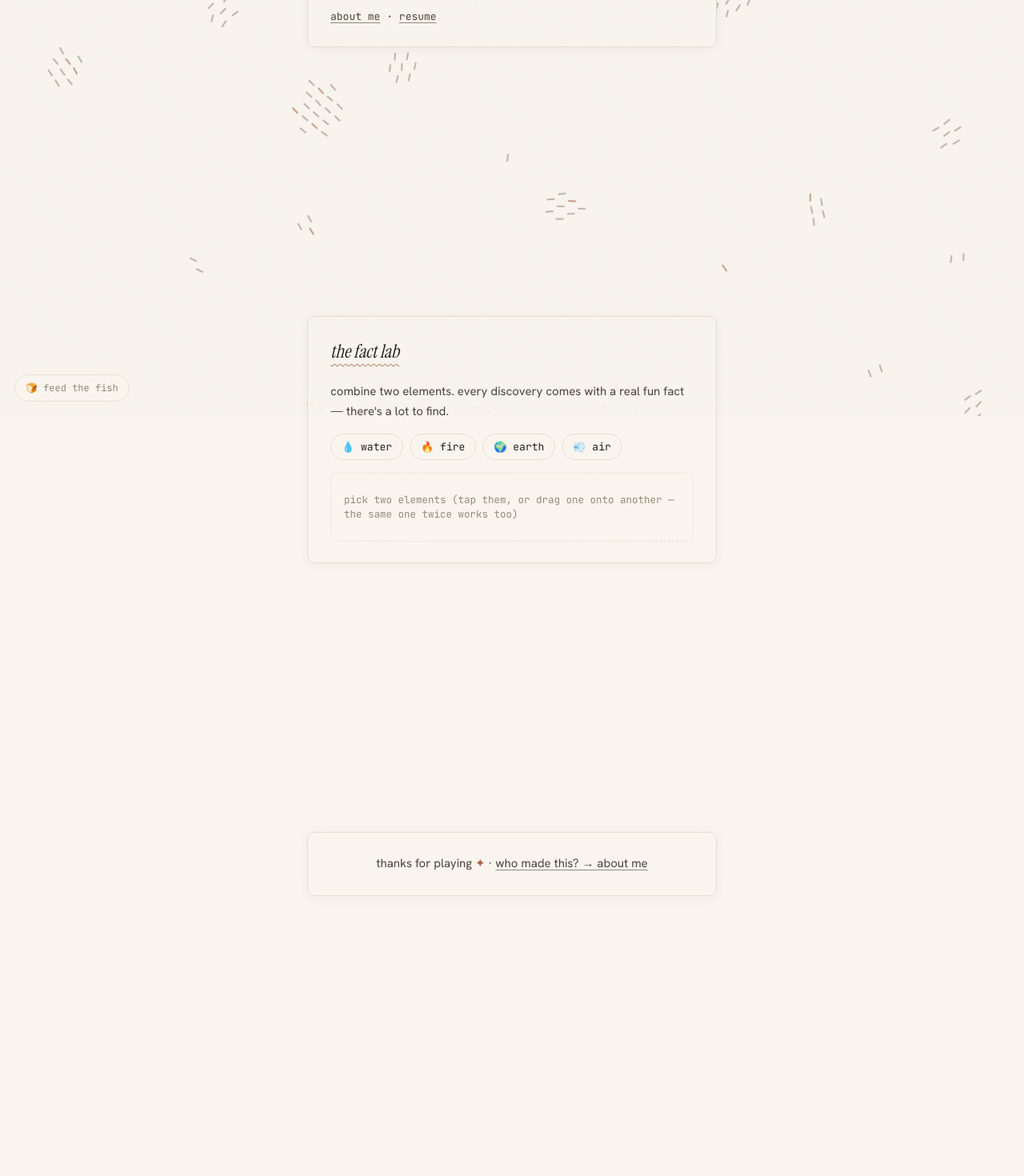
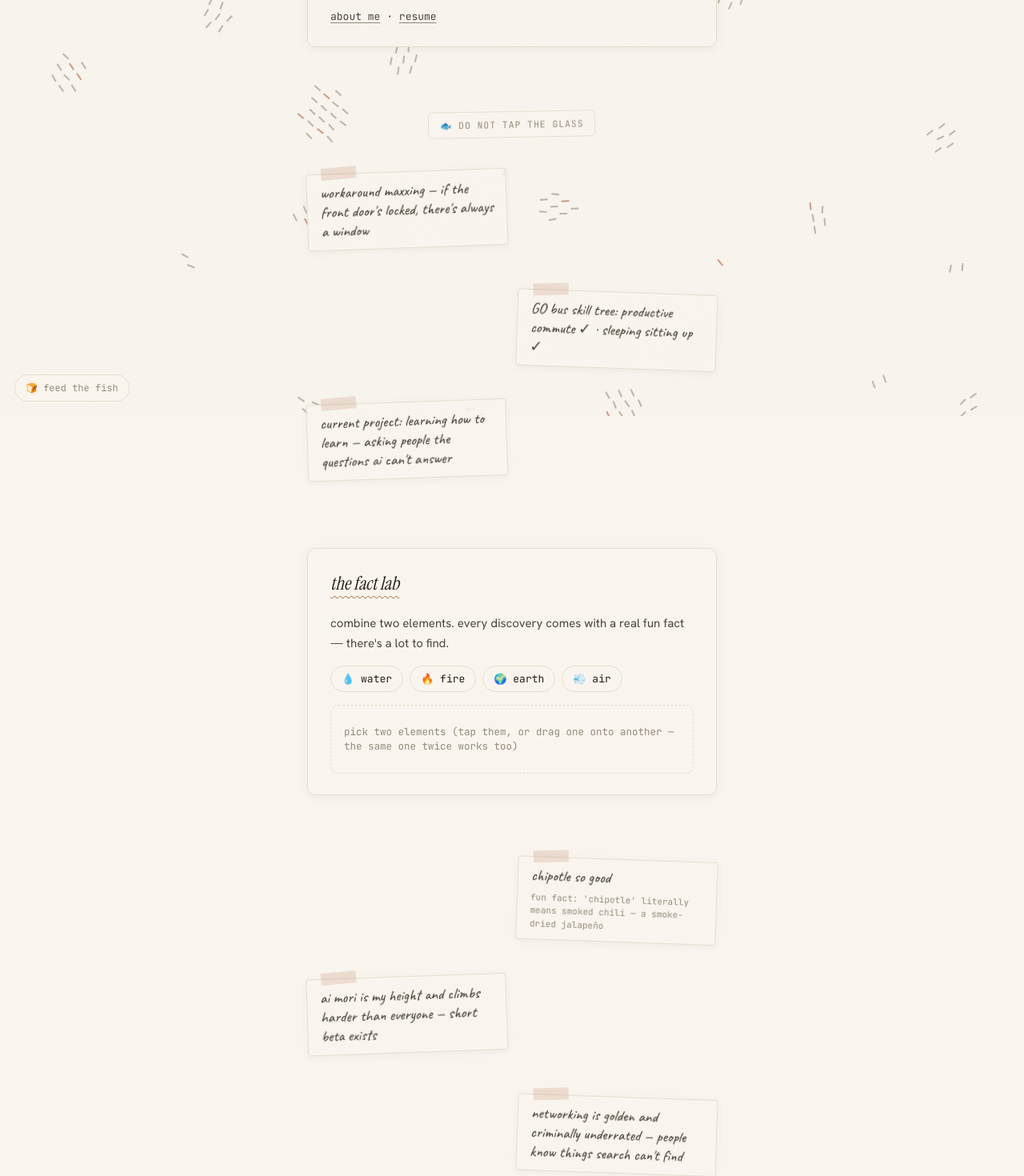
Before and after one commit to allison-stack/personal-portfolio, a Next.js app: page / in a window 1280 px wide. Shown: the part 280-1750 px from the top of the page at 80% size. Before the commit the page ends 1608 px from the top, so only its background shows below. Built offline with nearby package versions, Linux system fonts and the light colour scheme.

Commit message:
feat(playground): field-note scraps + do-not-tap-the-glass sign fill the scroll gaps

```diff
--- /dev/null
+++ b/app/content/scraps.js
@@ -0,0 +1,35 @@
+// Field-note scraps floating in the pond gaps. Adding one is a one-line
+// commit; retire them when they stop being true.
+export const scraps = [
+  {
+    id: "workaround",
+    text: "workaround maxxing — if the front door's locked, there's always a window",
+    side: "left",
+  },
+  {
+    id: "gobus",
+    text: "GO bus skill tree: productive commute ✓ · sleeping sitting up ✓",
+    side: "right",
+  },
+  {
+    id: "learning",
+    text: "current project: learning how to learn — asking people the questions ai can't answer",
+    side: "left",
+  },
+  {
+    id: "chipotle",
+    text: "chipotle so good",
+    fact: "fun fact: 'chipotle' literally means smoked chili — a smoke-dried jalapeño",
+    side: "right",
+  },
+  {
+    id: "aimori",
+    text: "ai mori is my height and climbs harder than everyone — short beta exists",
+    side: "left",
+  },
+  {
+    id: "networking",
+    text: "networking is golden and criminally underrated — people know things search can't find",
+    side: "right",
+  },
+];
--- a/app/globals.css
+++ b/app/globals.css
@@ -521,7 +521,7 @@ a:focus-visible {
   padding: 22vh 24px 26vh;
   display: flex;
   flex-direction: column;
-  gap: 42vh;
+  gap: 7vh;
 }
 .pg-card {
   background: color-mix(in srgb, var(--bg) 90%, transparent);
@@ -647,3 +647,102 @@ a:focus-visible {
   margin-right: 8px;
   vertical-align: 1px;
 }
+
+/* ---------- pond life: gaps, scraps, sign, notes ---------- */
+.pg-gap {
+  min-height: 30vh;
+  display: flex;
+  flex-direction: column;
+  justify-content: space-around;
+  gap: 6vh;
+  padding: 3vh 0;
+}
+.scrap {
+  --tilt: 0deg;
+  position: relative;
+  max-width: 250px;
+  padding: 12px 16px 11px;
+  background: color-mix(in srgb, var(--bg) 84%, transparent);
+  border: 1px solid var(--line);
+  border-radius: 3px;
+  font-family: var(--f-hand);
+  font-size: 19px;
+  line-height: 1.25;
+  color: var(--body);
+  box-shadow: 0 2px 10px rgba(34, 29, 22, 0.05);
+  transform: rotate(var(--tilt));
+  animation: scrap-bob 5.5s ease-in-out infinite;
+}
+.scrap-left {
+  --tilt: -2deg;
+  align-self: flex-start;
+}
+.scrap-right {
+  --tilt: 2deg;
+  align-self: flex-end;
+}
+.pg-gap .scrap:nth-child(2n) {
+  animation-delay: -2.7s;
+}
+@keyframes scrap-bob {
+  0%,
+  100% {
+    transform: rotate(var(--tilt)) translateY(0);
+  }
+  50% {
+    transform: rotate(var(--tilt)) translateY(-7px);
+  }
+}
+@media (prefers-reduced-motion: reduce) {
+  .scrap {
+    animation: none;
+  }
+}
+.scrap-tape {
+  position: absolute;
+  top: -9px;
+  left: 18px;
+  width: 44px;
+  height: 15px;
+  background: color-mix(in srgb, var(--accent) 16%, transparent);
+  transform: rotate(-3deg);
+}
+.scrap-text {
+  margin: 0;
+}
+.scrap-fact {
+  margin: 6px 0 0;
+  font-family: var(--f-mono);
+  font-size: 11px;
+  line-height: 1.5;
+  color: var(--muted);
+}
+.glass-sign {
+  align-self: center;
+  font-family: var(--f-mono);
+  font-size: 11.5px;
+  letter-spacing: 0.08em;
+  text-transform: uppercase;
+  color: var(--muted);
+  border: 1.5px solid var(--line);
+  border-radius: 6px;
+  padding: 7px 14px;
+  background: color-mix(in srgb, var(--bg) 84%, transparent);
+  transform: rotate(-1deg);
+}
+.night-note {
+  position: fixed;
+  right: 18px;
+  bottom: 18px;
+  z-index: 2;
+  font-family: var(--f-hand);
+  font-size: 15px;
+  color: var(--muted);
+}
+.koi-note {
+  text-align: center;
+  font-family: var(--f-mono);
+  font-size: 11px;
+  color: var(--muted);
+  margin: 0;
+}
--- a/app/page.js
+++ b/app/page.js
@@ -1,6 +1,17 @@
 import Link from "next/link";
 import { FishCanvas } from "./components/FishCanvas";
 import { Combiner } from "./components/Combiner";
+import { scraps } from "./content/scraps";
+
+function Scrap({ text, fact, side }) {
+  return (
+    <div className={`scrap scrap-${side}`}>
+      <span className="scrap-tape" aria-hidden="true" />
+      <p className="scrap-text">{text}</p>
+      {fact && <p className="scrap-fact">{fact}</p>}
+    </div>
+  );
+}
 
 export default function Home() {
   return (
@@ -22,6 +33,13 @@ export default function Home() {
             </p>
           </section>
 
+          <div className="pg-gap">
+            <div className="glass-sign">🐟 do not tap the glass</div>
+            {scraps.slice(0, 3).map((s) => (
+              <Scrap key={s.id} {...s} />
+            ))}
+          </div>
+
           <section className="pg-card">
             <h2 className="sh">the fact lab</h2>
             <p className="p">
@@ -31,12 +49,22 @@ export default function Home() {
             <Combiner />
           </section>
 
+          <div className="pg-gap">
+            {scraps.slice(3).map((s) => (
+              <Scrap key={s.id} {...s} />
+            ))}
+          </div>
+
           <footer className="pg-card pg-foot">
             <p className="p">
               thanks for playing <span className="star">✦</span> ·{" "}
               <Link className="ul" href="/about">who made this? → about me</Link>
             </p>
           </footer>
+
+          <p className="koi-note">
+            one of the 120 fish is gold. finding it is good luck.
+          </p>
         </main>
       </div>
     </>
```
